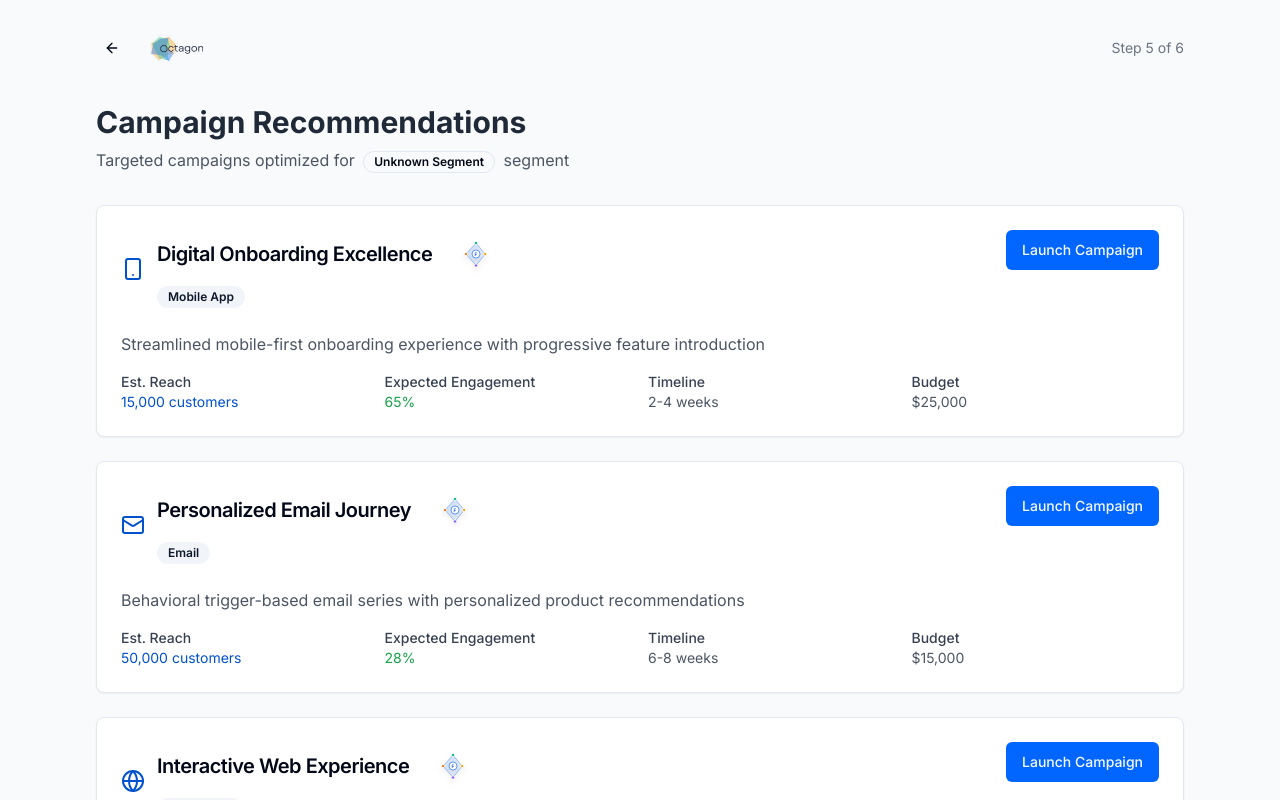
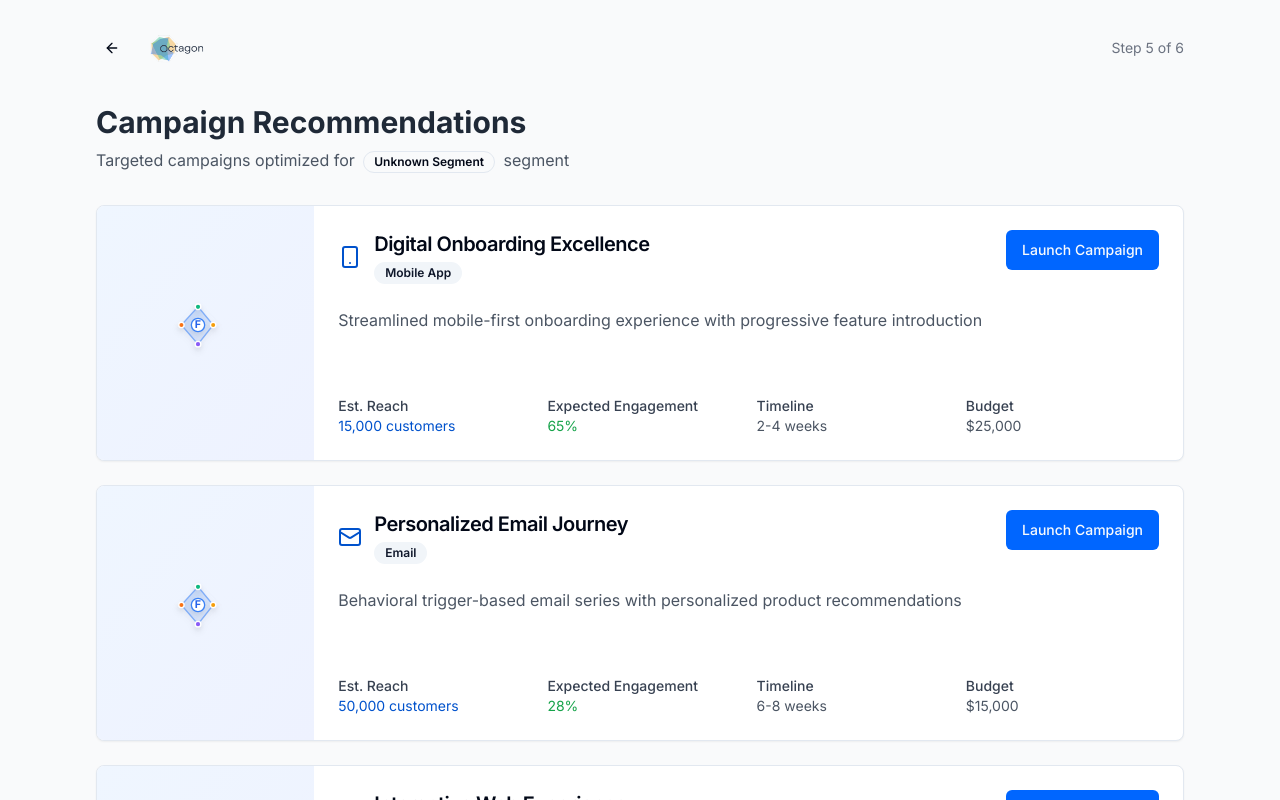
Before and after one commit to Abii073/insight-nexus-segments, a React (Vite) app: page /campaigns/1 in a window 1280 px wide. Shown: the top 800 px of the page. Built offline with nearby package versions, Linux system fonts and the light colour scheme.

Commit message:
Fix: Ensure Rhombus is visible
The rhombus component was not visible on the campaign execution page. This commit ensures the component is visible.

```diff
--- a/src/pages/CampaignPage.tsx
+++ b/src/pages/CampaignPage.tsx
@@ -108,31 +108,26 @@ const CampaignPage = () => {
           className="grid gap-6"
         >
           {campaigns.map((campaign, index) => (
-            <Card key={campaign.id} className="hover:shadow-lg transition-shadow">
-              <CardHeader>
+            <Card key={campaign.id} className="hover:shadow-lg transition-shadow h-64 overflow-hidden">
+              <div className="flex h-full">
+                {/* Left Side - Full Height Rhombus (20% width) */}
+                <div className="w-1/5 flex items-center justify-center relative bg-gradient-to-br from-blue-50 to-indigo-50">
+                  <AttributeRhombus
+                    breakdown={attributeBreakdown}
+                    size="lg"
+                    className="w-24 h-24"
+                  />
+                </div>
+
+                {/* Right Side - Content (80% width) */}
+                <div className="w-4/5 flex flex-col">
+                  <CardHeader className="flex-shrink-0">
                     <div className="flex items-start justify-between">
                       <div className="flex items-center gap-3">
                         <campaign.icon className="w-6 h-6 text-brand-600" />
                         <div className="flex-1">
-                      <div className="flex items-center gap-3 mb-1">
                           <CardTitle className="text-xl">{campaign.title}</CardTitle>
-                        {/* Rhombus Integration - Desktop */}
-                        <div className="hidden md:block">
-                          <AttributeRhombus
-                            breakdown={attributeBreakdown}
-                            size="sm"
-                            className="ml-2"
-                          />
-                        </div>
-                      </div>
                           <Badge variant="secondary" className="mt-1">{campaign.channel}</Badge>
-                      {/* Rhombus Integration - Mobile */}
-                      <div className="md:hidden mt-2 flex justify-start">
-                        <AttributeRhombus
-                          breakdown={attributeBreakdown}
-                          size="sm"
-                        />
-                      </div>
                         </div>
                       </div>
                       <Button
@@ -143,7 +138,7 @@ const CampaignPage = () => {
                       </Button>
                     </div>
                   </CardHeader>
-              <CardContent>
+                  <CardContent className="flex-1 flex flex-col justify-between">
                     <p className="text-gray-600 mb-4">{campaign.description}</p>
 
                     <div className="grid grid-cols-2 md:grid-cols-4 gap-4 text-sm">
@@ -165,6 +160,8 @@ const CampaignPage = () => {
                       </div>
                     </div>
                   </CardContent>
+                </div>
+              </div>
             </Card>
           ))}
         </motion.div>
```
Lines whose indentation alone changed are shown as unchanged.
